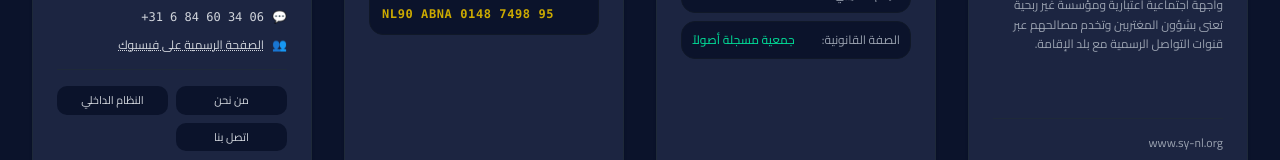
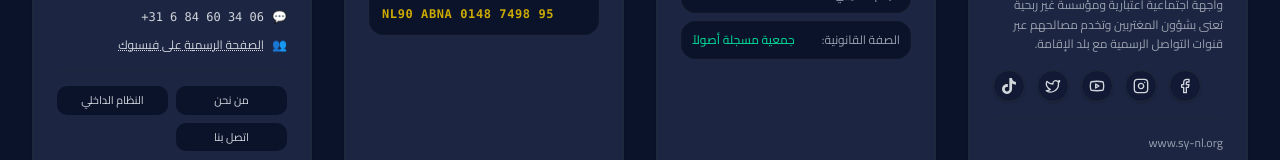
Before and after one commit to CastleStrangers/SGN, a Next.js app: page /en/login in a window 1280 px wide. Shown: the part 986-1146 px from the top of the page. Built offline with nearby package versions, Linux system fonts and the light colour scheme; no server answers.

Commit message:
feat: create site footer component for home page

```diff
--- a/src/components/home/site-footer.tsx
+++ b/src/components/home/site-footer.tsx
@@ -1,5 +1,15 @@
 import { Link } from "@/i18n/routing";
 import { FreeSyrianFlag, DutchFlag } from "@/components/flags";
+import { Facebook, Instagram, Youtube, Twitter } from "lucide-react";
+import { TikTok } from "@/components/tiktok-icon";
+
+const socials = [
+  { icon: TikTok, href: "https://www.tiktok.com/@sgn_syria" },
+  { icon: Twitter, href: "https://x.com/SGN2098551" },
+  { icon: Youtube, href: "https://www.youtube.com/@SY-NL" },
+  { icon: Instagram, href: "https://www.instagram.com/sgn_syria/" },
+  { icon: Facebook, href: "https://www.facebook.com/DeSyrischeGemeenschapInNederland" },
+];
 
 export function SiteFooter() {
   return (
@@ -24,6 +34,20 @@ export function SiteFooter() {
               <p className="text-xs text-gray-400 leading-relaxed">
                 واجهة اجتماعية اعتبارية ومؤسسة غير ربحية تعنى بشؤون المغتربين وتخدم مصالحهم عبر قنوات التواصل الرسمية مع بلد الإقامة.
               </p>
+
+              <div className="flex items-center gap-3 mt-4" dir="ltr">
+                {socials.map((s, idx) => (
+                  <a
+                    key={idx}
+                    href={s.href}
+                    target="_blank"
+                    rel="noopener noreferrer"
+                    className="w-8 h-8 rounded-full bg-[#0B132B]/60 hover:bg-[#CCAA00] text-gray-300 hover:text-black flex items-center justify-center transition-all duration-300 border border-gray-800 hover:border-[#CCAA00] hover:scale-110 shadow-sm"
+                  >
+                    <s.icon className="w-4 h-4" />
+                  </a>
+                ))}
+              </div>
             </div>
             <div className="pt-4 border-t border-gray-800 mt-4 flex gap-3 text-xs text-gray-400">
               <span className="flex items-center gap-1">www.sy-nl.org</span>
```
